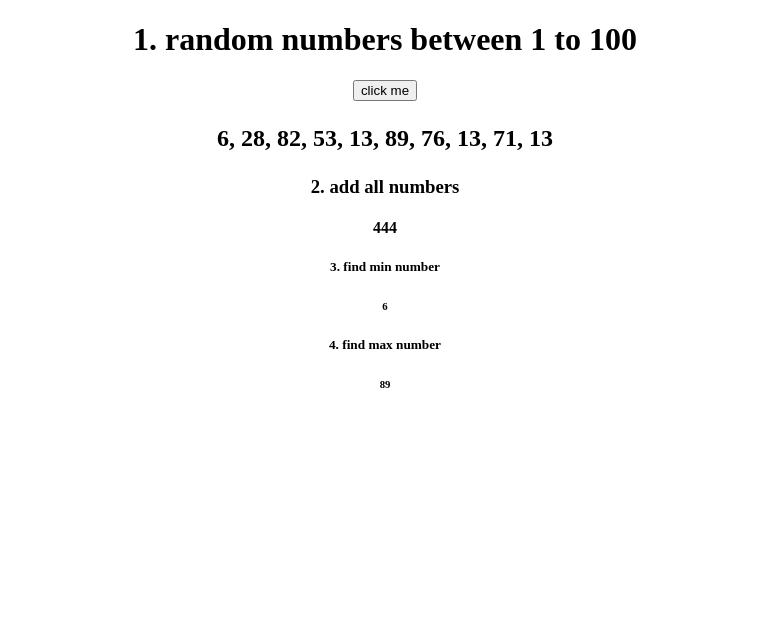
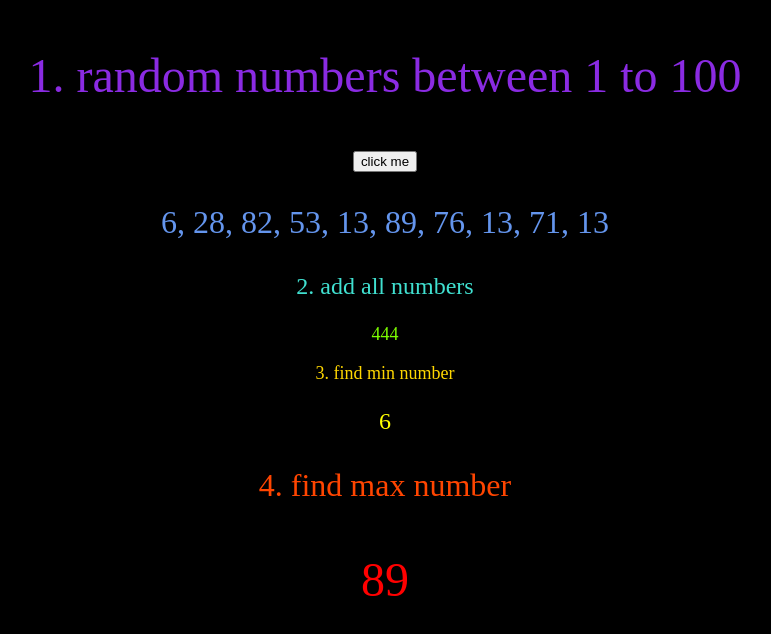
Before and after one commit to abezeeee/aHTML.github.io, a plain HTML site: page index.html in a window 1280 px wide. Shown: the whole page, without its empty margins (255-1026 px from the left). Drawn offline with Linux system fonts and the light colour scheme.

Commit message:
Update index.html

```diff
--- a/index.html
+++ b/index.html
@@ -22,50 +22,47 @@
         }
     </style>
 
+</head>
+
+<body onload="l_mainFuntion()" style="background-color:black">
+
+    <font size="7" style="text-align:center">
+        <p style="color:blueviolet"> 1. random numbers between 1 to 100<br /></p>
+    </font>
+
+    <div class="wrapper">
+        <button onclick="l_mainFuntion()">click me</button>
+    </div>
+
+    <font size="6" style="text-align:center">
+        <p id="rtrn_random" style="color:cornflowerblue"></p>
+    </font>
 
 
+    <font size="5" style="text-align:center">
+        <p style="color:turquoise">2. add all numbers<br /></p>
+    </font>
 
-</head>
+    <font size="4" style="text-align:center">
+        <p id="rtrn_addAll" style="color:lawngreen"></p>
+    </font>
 
-<body onload="l_mainFuntion()">
+    <font size="4" style="text-align:center">
+        <p style="color:gold">3. find min number<br /></p>
+    </font>
 
-    <h1 style="text-align:center">
-        1. random numbers between 1 to 100<br />
-    </h1>
 
-    <div class="wrapper">
-        <button onclick="l_mainFuntion()">
-            click me
-        </button>
-    </div>
+    <font size="5" style="text-align:center">
+        <p id="rtrn_minNum" style="color:yellow"></p>
+    </font>
 
-    <h2>
-        <p id="rtrn_random" style="text-align:center"></p>
-    </h2>
+    <font size="6" style="text-align:center">
+        <p style="color:orangered">4. find max number<br /></p>
+    </font>
 
-    <h3 style="text-align:center">
-        2. add all numbers<br />
-    </h3>
-
-    <h4>
-        <p id="rtrn_addAll" style="text-align:center"></p>
-    </h4>
-
-    <h5 style="text-align:center">
-        3. find min number<br />
-    </h5>
-
-    <h6>
-        <p id="rtrn_minNum" style="text-align:center"></p>
-    </h6>
-
-    <h5 style="text-align:center">
-        4. find max number<br />
-    </h5>
-
-    <h6>
-        <p id="rtrn_maxNum" style="text-align:center"></p>
-    </h6>
+    <font size="7"  style="text-align:center">
+        <p id="rtrn_maxNum" style="color:red"></p>
+    </font>
 
     <script>
         function l_mainFuntion() {
```
